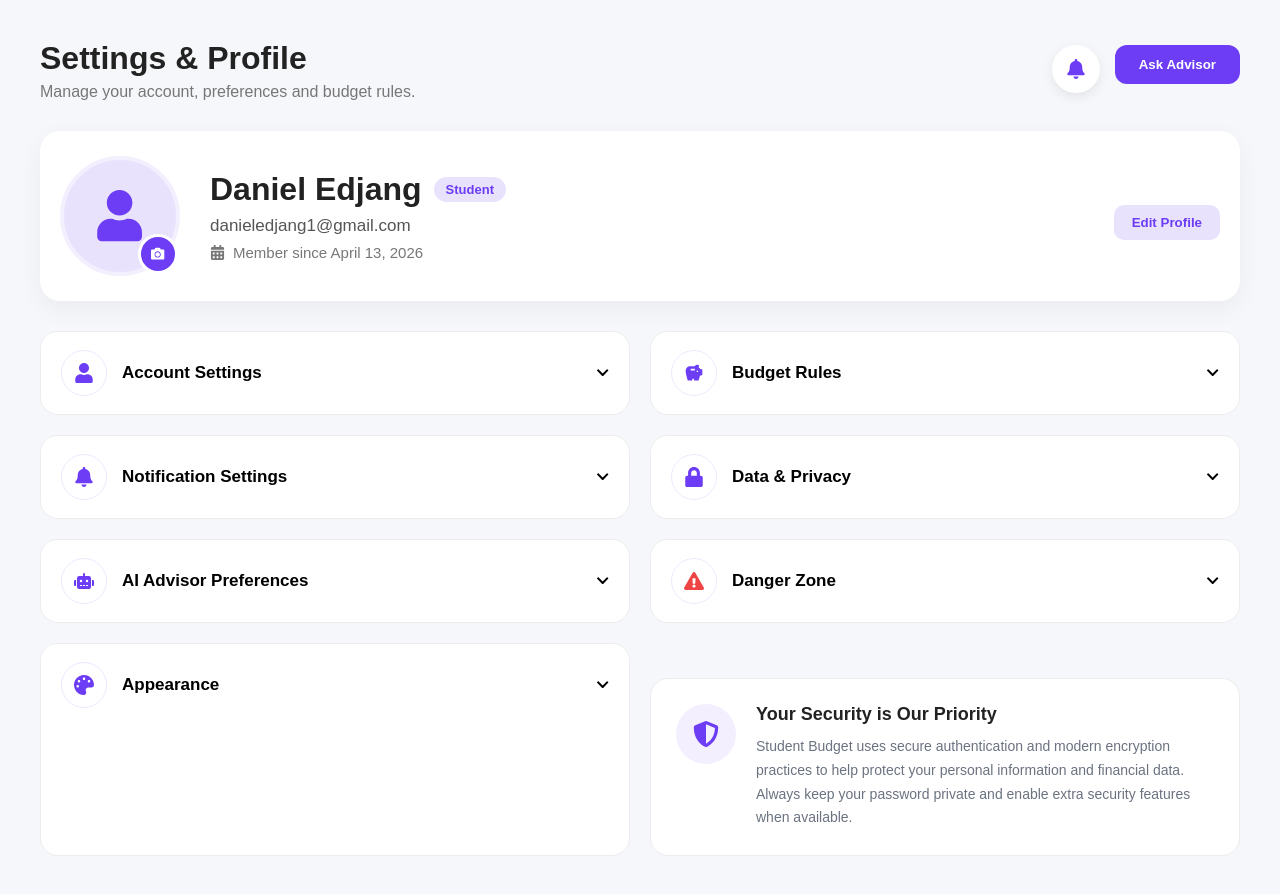
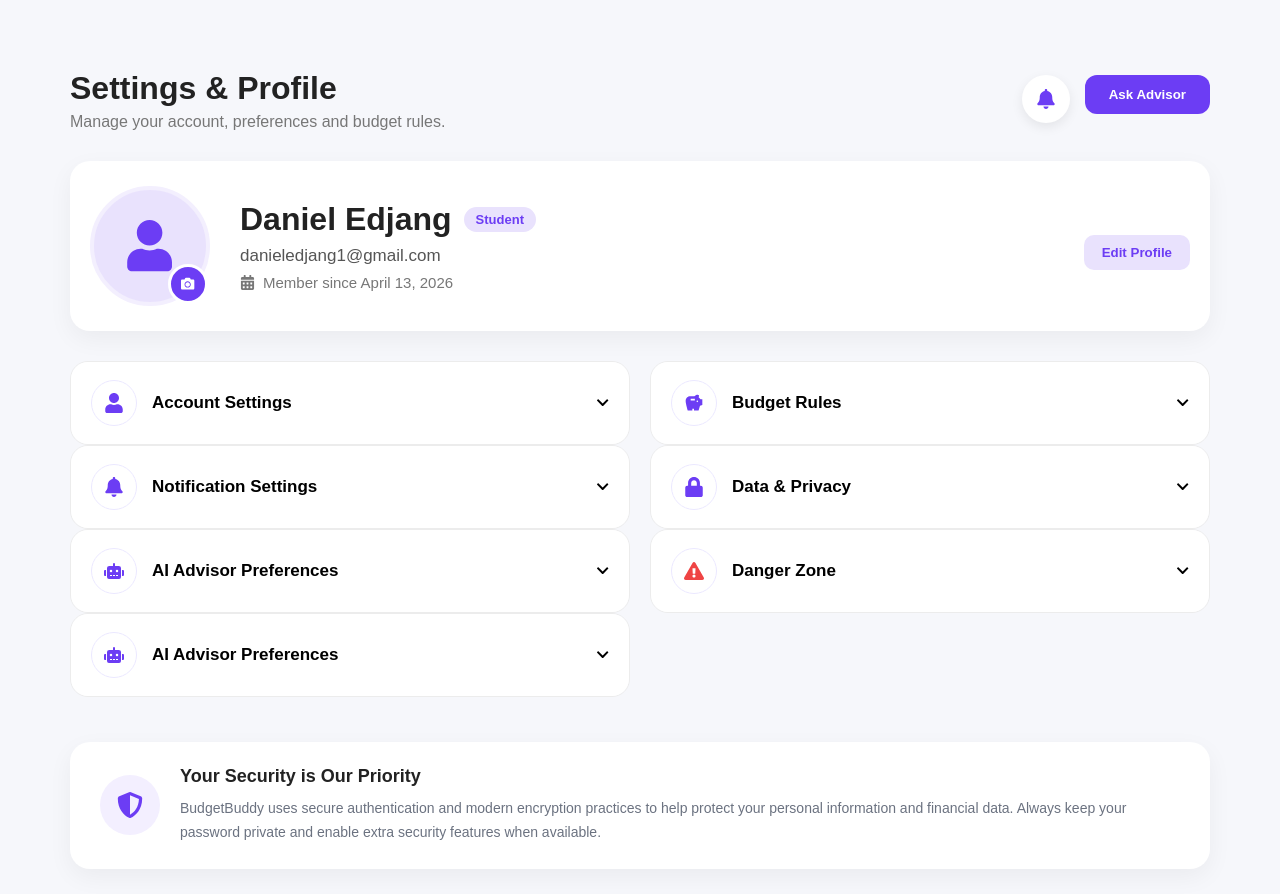
Before and after one commit to Itstunchi/student_budget, a React (Vite) app: page /settings in a window 1280 px wide. Shown: the top 894 px of the page. Built offline with nearby package versions, Linux system fonts and the light colour scheme.

Commit message:
Complete Settings & Profile Page

```diff
--- a/src/settings/components/Accordion.jsx
+++ b/src/settings/components/Accordion.jsx
@@ -2,17 +2,27 @@ import {
   FaChevronDown
 } from "react-icons/fa";
 
-import { useState } from "react";
 
-function Accordion({ icon, title, children }) {
-  const [open, setOpen] = useState(false);
+
+function Accordion({
+  icon,
+  title,
+  children,
+  isOpen,
+  onToggle,
+}) {
+
+
+
 
   return (
     <div className="accordion">
 
       <button
         className="accordion-header"
-        onClick={() => setOpen(!open)}
+
+
+        onClick={onToggle}
       >
         <div className="accordion-left">
 
@@ -28,12 +38,16 @@ function Accordion({ icon, title, children }) {
 
 
         <FaChevronDown
-  className={`arrow ${open ? "rotate" : ""}`}
+
+
+  className={`arrow ${isOpen ? "rotate" : ""}`}
 />
 
       </button>
 
-      {open && (
+
+
+      {isOpen && (
         <div className="accordion-body">
           {children}
         </div>
--- a/src/settings/components/ProfileCard.jsx
+++ b/src/settings/components/ProfileCard.jsx
@@ -8,7 +8,7 @@ import {
 
 
 
-// export default function ProfileCard({ user }) {
+
 
 
 export default function ProfileCard({ user, setIsEditing }) {
@@ -115,11 +115,7 @@ export default function ProfileCard({ user, setIsEditing }) {
 
       <div className="profile-right">
 
-        {/* <button className="edit-btn">
 
-          Edit Profile
-
-        </button> */}
 
 
 
--- a/src/settings/components/SecurityCard.jsx
+++ b/src/settings/components/SecurityCard.jsx
@@ -13,7 +13,7 @@ export default function SecurityCard() {
         <h3>Your Security is Our Priority</h3>
 
         <p>
-          Student Budget uses secure authentication and modern encryption
+          BudgetBuddy uses secure authentication and modern encryption
           practices to help protect your personal information and financial
           data. Always keep your password private and enable extra security
           features when available.
--- a/src/settings/pages/settings.jsx
+++ b/src/settings/pages/settings.jsx
@@ -68,13 +68,7 @@ const [activeColor, setActiveColor] = useState("#6c3df4");
 const [hasNotification, setHasNotification] = useState(false);
 
 
-// const [user, setUser] = useState({
-//   fullName: "Daniel Edjang",
-//   email: "danieledjang1@gmail.com",
-//   phone: "+234 811 701 2465",
-//   joinedAt: "April 13, 2026",
-//   photo: "",
-// });
+
 
 const [user, setUser] = useState({
   fullName: "Daniel Edjang",
@@ -90,6 +84,8 @@ const [user, setUser] = useState({
 
 const [isEditing, setIsEditing] = useState(false);
 
+
+const [openAccordion, setOpenAccordion] = useState(null);
 
 
 
@@ -120,15 +116,7 @@ useEffect(() => {
             <p>Manage your account, preferences and budget rules.</p>
 
 
-            {/* {isEditing && <EditProfileModal />} */}
 
-            {/* {isEditing && (
-  <EditProfileModal
-    user={user}
-    setUser={setUser}
-    setIsEditing={setIsEditing}
-  />
-)} */}
 
 
           </div>
@@ -171,7 +159,7 @@ useEffect(() => {
 
 
 
-{/* <ProfileCard user={user} /> */}
+
 
 
 <ProfileCard
@@ -183,64 +171,56 @@ useEffect(() => {
 
         <div className="settings-grid">
 
-  <Accordion
+          <div className="settings-column">
+
+
+
+<Accordion
   icon={<FaUser />}
   title="Account Settings"
+  isOpen={openAccordion === "account"}
+  onToggle={() =>
+    setOpenAccordion(
+      openAccordion === "account" ? null : "account"
+    )
+  }
 >
- {/* <SettingRow
-    label="Full Name"
-    value="Daniel Edjang"
-/> */}
+
 
 <SettingRow
     label="Full Name"
     value={user.fullName}
 />
 
-{/* <SettingRow
-    label="Email Address"
-    value="danieledjang1@gmail.com"
-/> */}
+
 
 <SettingRow
     label="Email Address"
     value={user.email}
 />
 
-{/* <SettingRow
-    label="Phone Number"
-    value="+234 811 701 2465"
-/> */}
+
 
 <SettingRow
     label="Phone Number"
     value={user.phone}
 />
 
-{/* <SettingRow
-    label="Currency"
-    value="NGN (₦)"
-/> */}
+
 
 <SettingRow
     label="Currency"
     value={user.currency}
 />
 
-{/* <SettingRow
-    label="Language"
-    value="English"
-/> */}
+
 
 <SettingRow
     label="Language"
     value={user.language}
 />
 
-{/* <SettingRow
-    label="Password"
-    value="••••••••"
-/> */}
+
 
 <SettingRow
     label="Password"
@@ -251,40 +231,20 @@ useEffect(() => {
 
 
 
-<Accordion
-
-    icon={<MdSavings />}
-    title="Budget Rules"
->
-
-    <BudgetRuleRow
-        title="Spending Limits"
-        description="Set limits for categories"
-    />
-
-    <BudgetRuleRow
-        title="Auto-Save Rules"
-        description="Automatically save a portion of income"
-    />
-
-    <BudgetRuleRow
-        title="Overspending Alerts"
-        description="Choose when to be alerted"
-    />
-
-    <BudgetRuleRow
-        title="Safe-to-Spend"
-        description="Customize your safe-to-spend calculation"
-    />
-
-</Accordion>
 
 
 
 
-<Accordion
-icon={<FaBell />}
- title="Notification Settings">
+ <Accordion
+  icon={<FaBell />}
+  title="Notification Settings"
+  isOpen={openAccordion === "notification"}
+  onToggle={() =>
+    setOpenAccordion(
+      openAccordion === "notification" ? null : "notification"
+    )
+  }
+>
 
   <ToggleRow
     title="Budget Alerts"
@@ -321,35 +281,18 @@ icon={<FaBell />}
 
 
 
-<Accordion
-
-icon={<FaLock />}
-title="Data & Privacy">
-
-  <InfoRow
-    title="Privacy Settings"
-    description="Manage who can view your information."
-  />
-
-  <InfoRow
-    title="Download My Data"
-    description="Export your budgeting history and account data."
-  />
 
 
-
-  <CacheRow />
-
-</Accordion>
-
-
-
-
-
-<Accordion
-
-icon={<FaRobot />}
-  title="AI Advisor Preferences">
+  <Accordion
+  icon={<FaRobot />}
+  title="AI Advisor Preferences"
+  isOpen={openAccordion === "ai"}
+  onToggle={() =>
+    setOpenAccordion(
+      openAccordion === "ai" ? null : "ai"
+    )
+  }
+>
 
   <ToggleRow
     title="Personalized Recommendations"
@@ -380,9 +323,142 @@ icon={<FaRobot />}
 
 
 
+
+
+
+
+
+
+
+
+ <Accordion
+  icon={<FaRobot />}
+  title="AI Advisor Preferences"
+  isOpen={openAccordion === "ai"}
+  onToggle={() =>
+    setOpenAccordion(
+      openAccordion === "ai" ? null : "ai"
+    )
+  }
+>
+
+
+
+
+
+
+
+
+
+    <AppearanceSettings />
+
+</Accordion>
+
+
+
+
+
+
+
+
+
+
+
+
+
+
+</div>
+
+
+<div className="settings-column">
+
+
+
+
+<Accordion
+  icon={<MdSavings />}
+  title="Budget Rules"
+  isOpen={openAccordion === "budget"}
+  onToggle={() =>
+    setOpenAccordion(
+      openAccordion === "budget" ? null : "budget"
+    )
+  }
+>
+
+    <BudgetRuleRow
+        title="Spending Limits"
+        description="Set limits for categories"
+    />
+
+    <BudgetRuleRow
+        title="Auto-Save Rules"
+        description="Automatically save a portion of income"
+    />
+
+    <BudgetRuleRow
+        title="Overspending Alerts"
+        description="Choose when to be alerted"
+    />
+
+    <BudgetRuleRow
+        title="Safe-to-Spend"
+        description="Customize your safe-to-spend calculation"
+    />
+
+</Accordion>
+
+
+
+
+
+
+
+
+<Accordion
+  icon={<FaLock />}
+  title="Data & Privacy"
+  isOpen={openAccordion === "privacy"}
+  onToggle={() =>
+    setOpenAccordion(
+      openAccordion === "privacy" ? null : "privacy"
+    )
+  }
+>
+
+  <InfoRow
+    title="Privacy Settings"
+    description="Manage who can view your information."
+  />
+
+  <InfoRow
+    title="Download My Data"
+    description="Export your budgeting history and account data."
+  />
+
+
+
+  <CacheRow />
+
+</Accordion>
+
+
+
+
+
+
+
 <Accordion
   icon={<FaExclamationTriangle className="danger-icon" />}
   title="Danger Zone"
+  isOpen={openAccordion === "danger"}
+  onToggle={() =>
+    setOpenAccordion(
+      openAccordion === "danger"
+        ? null
+        : "danger"
+    )
+  }
 >
 
     <DangerRow
@@ -404,13 +480,7 @@ icon={<FaRobot />}
 </Accordion>
 
 
-
-
-
-<Accordion
-
-icon={<FaPalette />}
- title="Appearance">
+</div>
 
 
 
@@ -420,9 +490,6 @@ icon={<FaPalette />}
 
 
 
-    <AppearanceSettings />
-
-</Accordion>
 
 
 
@@ -430,10 +497,13 @@ icon={<FaPalette />}
 
 
 
+<div className="settings-footer">
+    <SecurityCard />
+</div>
 
-<SecurityCard />
 
-{/* {isEditing && <EditProfileModal />} */}
+
+
 
 {isEditing && (
   <EditProfileModal
@@ -448,7 +518,16 @@ icon={<FaPalette />}
 </div>
 
       </div>
+
+
+
+
+
+
     </div>
+
+
+
 
 
 
--- a/src/settings/styles/settings.css
+++ b/src/settings/styles/settings.css
@@ -24,9 +24,16 @@ body{
     padding:40px 20px;
 }
 
+
+
+
+
+
 .settings-container{
     max-width:1200px;
-    margin:auto;
+    width:100%;
+    margin:0 auto;
+    padding:30px;
 }
 
 
@@ -163,11 +170,21 @@ body{
 
 
 
+
+
+
+
+
 .settings-grid{
     margin-top:30px;
     display:grid;
     grid-template-columns:repeat(2,1fr);
     gap:20px;
+    align-items:start;
+}
+
+.settings-footer{
+    grid-column:1 / -1;
 }
 
 
@@ -777,7 +794,7 @@ body{
     margin-bottom:16px;
     border:1px solid #ececec;
     border-radius:14px;
-    background:#fff;
+
 }
 
 .danger-row:last-child{
@@ -852,16 +869,31 @@ body{
 
 /* ================= Security Card ================= */
 
+
+
+
+
+
+
 .security-card{
-    margin-top:35px;
+    width:100%;
     background:#fff;
-    border-radius:18px;
-    padding:25px;
+    border-radius:20px;
+    padding:24px 30px;
     display:flex;
-    align-items:flex-start;
+    align-items:center;
     gap:20px;
-    border:1px solid #ececec;
+    box-shadow:0 8px 25px rgba(0,0,0,.05);
 }
+
+
+
+
+
+
+
+
+
 
 .security-icon{
     width:60px;
@@ -1177,3 +1209,26 @@ max-width:220px;
     cursor:pointer;
 
 }
+
+
+
+
+
+
+ .settings-footer{
+    margin-top: 28px;
+}
+
+
+.settings-footer .security-card{
+    width:100%;
+}
+
+.security-footer{
+    width:100%;
+}
+
+.settings-footer{
+    width:100%;
+    margin-top:25px;
+}
```
Also changed, not shown: src/settings/components/EditProfileModal.jsx (+5 -9 lines).
